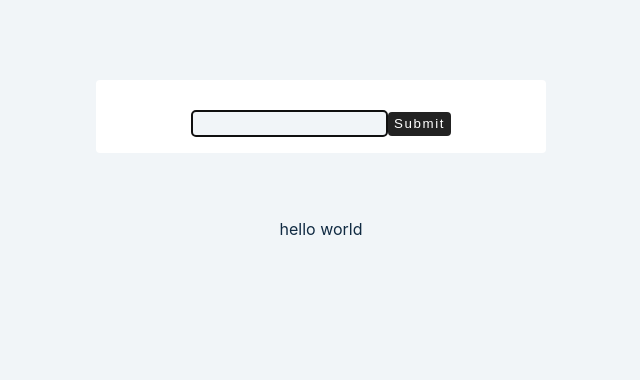
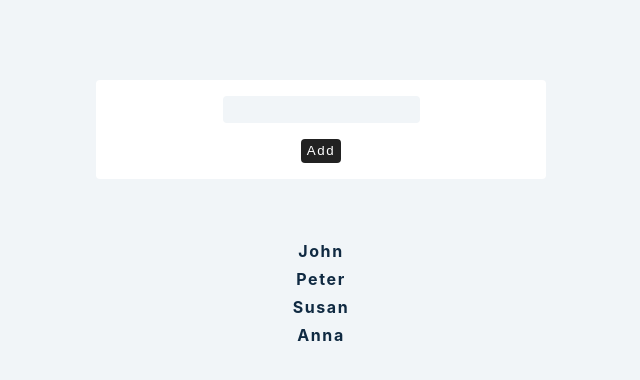
Before and after one commit to Vaishakbg/react-tutorial, a React (Create React App) app: page / in a window 1280 px wide. Shown: the top 380 px of the page, without its empty margins (319-959 px from the left). Built offline with nearby package versions, Linux system fonts and the light colour scheme.

Commit message:
6-useReducer --- useState --- example

```diff
--- a/src/App.js
+++ b/src/App.js
@@ -1,9 +1,9 @@
 import React from "react";
-import UseRefBasics from "./tutorial/5-useRef/1-useRef-basics";
+import UseReducer from "./tutorial/6-useReducer";
 function App() {
   return (
     <div className="container">
-      <UseRefBasics />
+      <UseReducer />
     </div>
   );
 }
--- a/src/tutorial/6-useReducer/index.js
+++ b/src/tutorial/6-useReducer/index.js
@@ -1,10 +1,46 @@
-import React, { useState, useReducer } from 'react';
-import Modal from './Modal';
-import { data } from '../../../data';
+import React, { useState, useReducer } from "react";
+import Modal from "./Modal";
+import { data } from "../../data";
 // reducer function
 
 const Index = () => {
-  return <h2>useReducer</h2>;
+  const [name, setName] = useState("");
+  const [people, setPeople] = useState(data);
+  const [isShowModal, setIsShowModal] = useState(false);
+
+  const handleSubmit = (e) => {
+    e.preventDefault();
+    if (name) {
+      setIsShowModal(true);
+      setPeople([...people, { id: new Date().getTime().toString(), name }]);
+      setName("");
+    } else {
+      setIsShowModal(true);
+    }
+  };
+
+  return (
+    <>
+      {isShowModal && <Modal />}
+      <form onSubmit={handleSubmit} className="form">
+        <div>
+          <input
+            type="text"
+            value={name}
+            onChange={(e) => setName(e.target.value)}
+          />
+        </div>
+        <button type="submit">add</button>
+      </form>
+      {people.map((person) => {
+        return (
+          <div key={person.id}>
+            <h4>{person.name}</h4>
+          </div>
+        );
+      })}
+    </>
+  );
 };
 
 export default Index;
```
